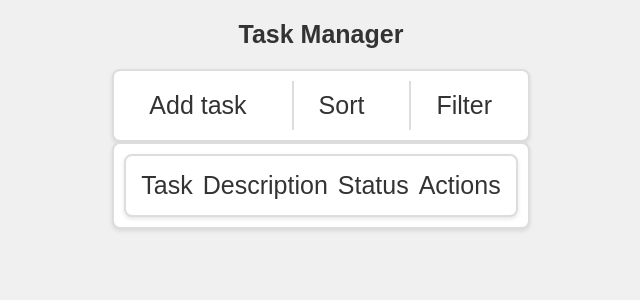
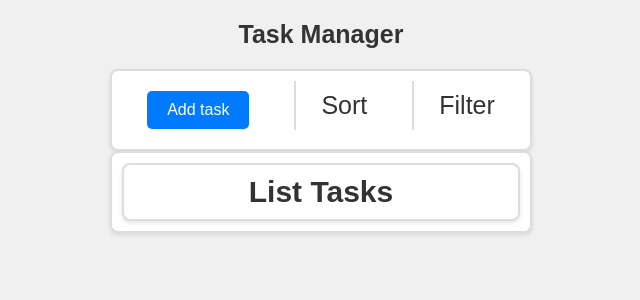
Before and after one commit to NoGenryFord/task_manager, a Flask app: page / in a window 1280 px wide. Shown: the top 300 px of the page, without its empty margins (319-959 px from the left). Run offline with Flask 3, Linux system fonts and the light colour scheme; data that the repository does not hold is empty.

Commit message:
Refactor task management routes and forms; add JavaScript for task submission

```diff
--- a/app.py
+++ b/app.py
@@ -9,17 +9,22 @@ app.config['SQLALCHEMY_DATABASE_URI'] = 'sqlite:///tasks.db'
 app.config['SQLALCHEMY_TRACK_MODIFICATIONS'] = False
 db = SQLAlchemy(app)
 
-# Home route
-@app.route('/')
-def home():
-    return render_template('index.html')
-
 # Task model
 class Task(db.Model):
     id = db.Column(db.Integer, primary_key=True)
     title = db.Column(db.String(100), nullable=False)
     description = db.Column(db.String(200), nullable=False)
     is_done = db.Column(db.Boolean, default=False)
+
+# Home route
+@app.route('/')
+def home_page():
+    return render_template('index.html')
+
+# Route to add a new task
+@app.route('/add_task')
+def add_task_page():
+    return render_template('add_task.html')
 
 # Initialize the database
 @app.before_request
@@ -40,9 +45,13 @@ def get_tasks():
 
 # Create a new task
 @app.route('/tasks', methods=['POST'])
-def create_task():
+def add_task():
     data = request.json
-    new_task = Task(title=data['title'], description=data['description'], is_done=data.get('is_done', False))
+    new_task = Task(
+        title=data.get('title'),
+        description=data.get('description'),
+        is_done=data.get('is_done', False)
+    )
     db.session.add(new_task)
     db.session.commit()
     return jsonify({
--- a/static/styles/style.css
+++ b/static/styles/style.css
@@ -68,8 +68,7 @@ input {
     padding: 10px 25px;
   }
 }
-.task_item,
-.task_header {
+.task_item {
   display: flex;
   justify-content: space-between;
   align-items: center;
@@ -83,7 +82,7 @@ input {
   border: 2px solid #ddd;
   position: sticky;
   top: 0;
-  z-index: 1;
+  z-index: 0;
   margin: auto;
   li {
     display: block;
@@ -106,20 +105,32 @@ input {
       width: 100%;
     }
   }
-  /* .task_name {
-    flex: 0 0 20%;
+}
+.task_header {
+  display: flex;
+  justify-content: space-between;
+  align-items: center;
+  width: 100%;
+  margin-bottom: 10px;
+  padding: 10px;
+  background-color: #fff;
+  border-radius: 8px;
+  box-shadow: 0 2px 4px rgba(0, 0, 0, 0.1);
+  transition: box-shadow 0.3s ease;
+  border: 2px solid #ddd;
+  position: sticky;
+  top: 0;
+  z-index: 0;
+  margin: auto;
+  .task_name {
+    flex: 1;
+    text-align: center;
+    font-weight: bold;
+    font-size: 1.2em;
+    z-index: 0;
   }
-  .task_description {
-    flex: 0 0 40%;
-  }
-  .task_status {
-    flex: 0 0 20%;
-  }
-  .task_actions {
-    flex: 0 0 20%;
-  } */
 }
-.add-task-form {
+.add_task_form {
   display: flex;
   flex-direction: column;
   gap: 10px;
@@ -131,7 +142,8 @@ input {
   padding: 20px;
   margin: 10px;
 }
-.back-link {
+
+.back_link {
   background-color: #fff;
   border-radius: 8px;
   box-shadow: 0 2px 4px rgba(0, 0, 0, 0.1);
@@ -156,7 +168,7 @@ input {
   box-shadow: 0 2px 8px rgba(0, 0, 0, 0.12);
   border-radius: 6px;
   padding: 10px;
-  z-index: 1;
+  z-index: 5;
   min-width: 16vw;
 }
 
@@ -177,3 +189,20 @@ input {
     }
   }
 }
+
+/* Style for links styled as buttons */
+.add_task {
+  display: inline-block;
+  padding: 10px 20px;
+  background-color: #007bff;
+  color: #fff;
+  text-decoration: none;
+  border-radius: 5px;
+  text-align: center;
+  font-size: 16px;
+  transition: background-color 0.3s ease;
+}
+
+.add_task:hover {
+  background-color: #0056b3;
+}
--- a/templates/add_task.html
+++ b/templates/add_task.html
@@ -9,7 +9,7 @@
   <body>
     <main>
       <h1>Add Task</h1>
-      <form class="add-task-form">
+      <form class="add_task_form" id="add_task_form">
         <label>
           Task Title:<br />
           <input type="text" name="title" required maxlength="100" /> </label
@@ -28,7 +28,8 @@
         ><br />
         <button type="submit">Add</button>
       </form>
-      <a class="back-link" href="../template/index.html">Back to Task List</a>
+      <a class="back_link" href="/">Back to Task List</a>
     </main>
+    <script src="../static/js/add_task.js" defer></script>
   </body>
 </html>
--- a/templates/index.html
+++ b/templates/index.html
@@ -11,7 +11,7 @@
       <h1>Task Manager</h1>
       <div class="content">
         <ul class="actions">
-          <li><span class="add_task">Add task</span></li>
+          <li><a href="/add_task" class="add_task">Add task</a></li>
           <li class="dropdown">
             <span class="sort_label">Sort</span>
             <div class="dropdown_content">
@@ -29,36 +29,12 @@
           </li>
         </ul>
         <div class="task_cards">
-          <ul class="task_header">
-            <li><span class="task_name">Task</span></li>
-            <li><span class="task_description">Description</span></li>
-            <li><span class="task_status">Status</span></li>
-            <li><span class="task_actions">Actions</span></li>
-          </ul>
+          <div class="task_header">
+            <span class="task_name">List Tasks</span>
+          </div>
         </div>
-
-        <!-- Example of a task item -->
-        <!-- <ul class="task_item">
-          <li><span class="task_name">task.title</span></li>
-          <li><span class="task_description">task.description</span></li>
-          <li>
-            <span class="task_status task.status.toLowerCase()"
-              >task.status</span
-            >
-          </li>
-          <li>
-            <span class="task_actions"
-              >task.actions
-              <div class="popup">
-                <button class="edit_task">Edit</button
-                ><button class="complete_task">Complete</button
-                ><button class="delete_task">Delete</button>
-              </div>
-            </span>
-          </li>
-        </ul> -->
       </div>
     </main>
-    <script src="../static/js/index.js"></script>
+    <script src="../static/js/index.js" defer></script>
   </body>
 </html>
```
Also changed, not shown: static/js/add_task.js (added, +40 -0 lines).
